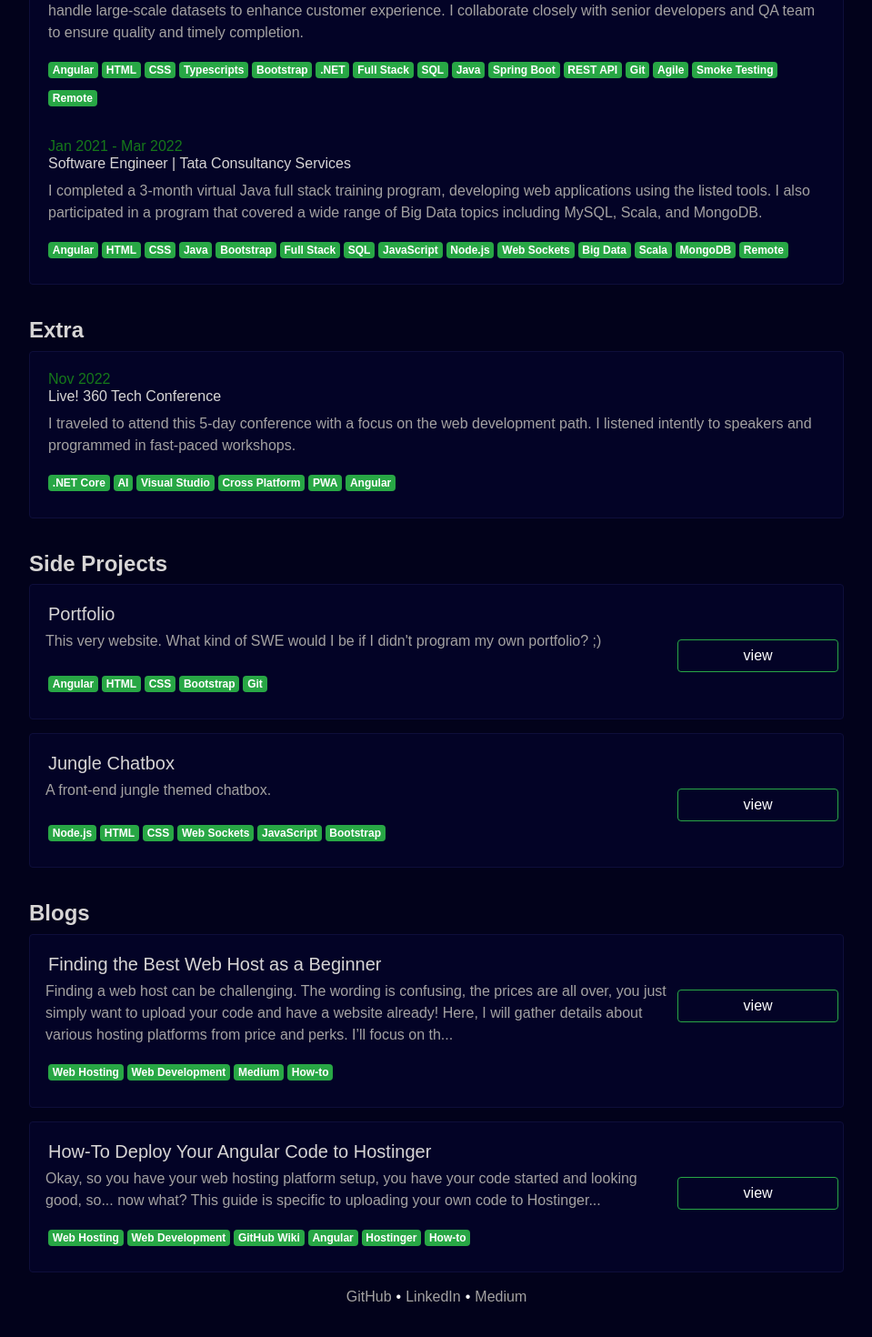
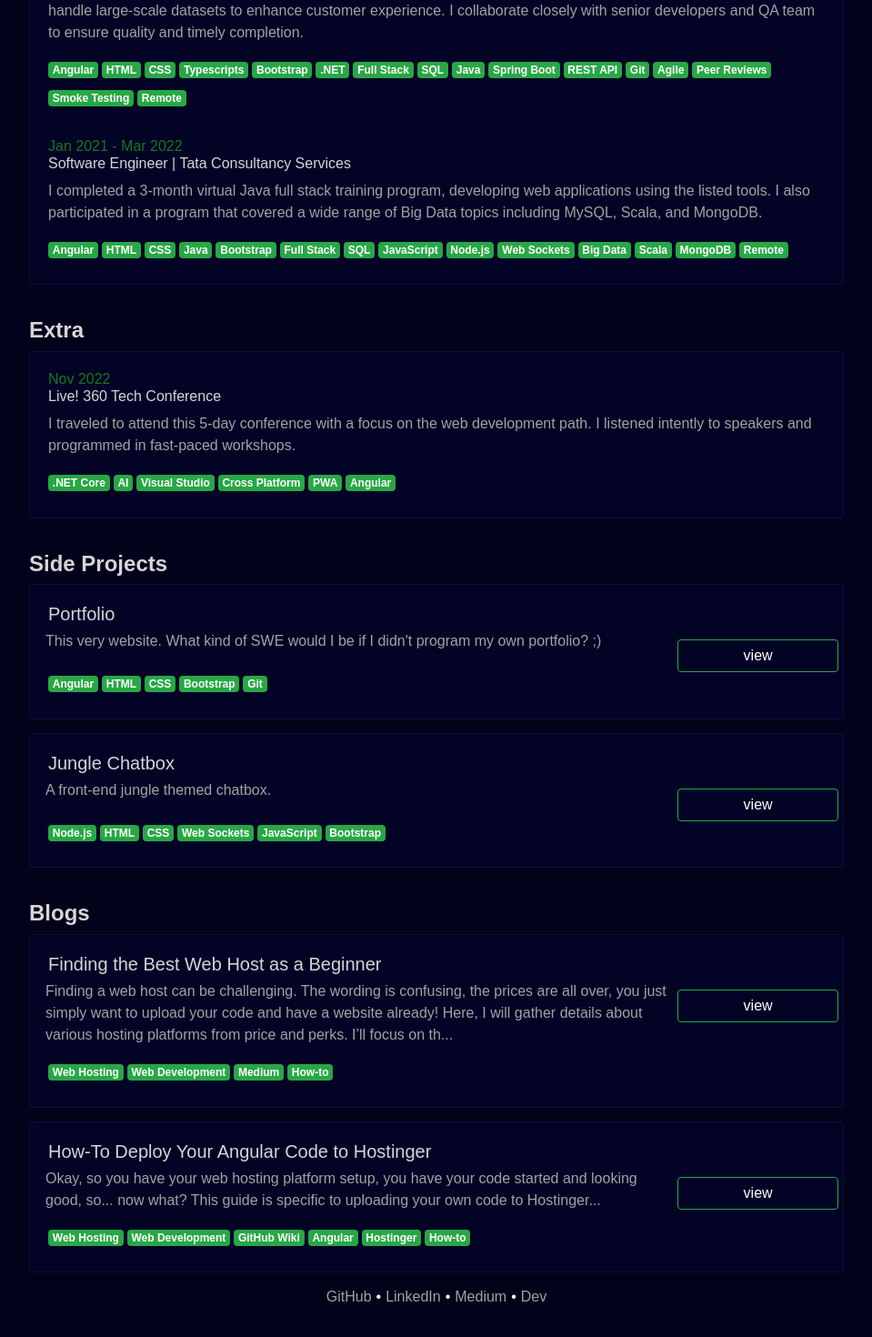
Before and after one commit to ayyjayy2/Portfolio, an Angular app: page /#/home in a window 1280 px wide. Shown: the part 508-1978 px from the top of the page at 91% size, without its empty margins (160-1119 px from the left). Built offline with nearby package versions, Linux system fonts and the light colour scheme.

Commit message:
add 'peer review' to SS pill, fixed jungle chatbox link, add dev.to as a footer link

```diff
--- a/src/app/home/home.component.html
+++ b/src/app/home/home.component.html
@@ -49,6 +49,7 @@
                     <span class="badge badge-success">REST API</span>
                     <span class="badge badge-success">Git</span>
                     <span class="badge badge-success">Agile</span>
+                    <span class="badge badge-success">Peer Reviews</span>
                     <span class="badge badge-success">Smoke Testing</span>
                     <span class="badge badge-success">Remote</span>
 
@@ -122,7 +123,7 @@
                         <h5 class="card-title">Jungle Chatbox</h5>
                         <div class="row">
                             <p class="left-detail">A front-end jungle themed chatbox.</p>
-                            <a target="_blank" class="right-detail btn btn-outline-success blog-link stretched-link" href="https://github.com/ayyjayy2/Portfolio">view</a>
+                            <a target="_blank" class="right-detail btn btn-outline-success blog-link stretched-link" href="https://github.com/ayyjayy2/Jungle-Chatbox">view</a>
                         </div>
                         <span class="badge badge-success">Node.js</span>
                         <span class="badge badge-success">HTML</span>
@@ -176,5 +177,7 @@
         <a target="_blank" href="https://www.linkedin.com/in/alaynajohnston98/">LinkedIn</a>
         <span>&#8226;</span>
         <a target="_blank" href="https://medium.com/@laynsleaf">Medium</a>
+        <span>&#8226;</span>
+        <a target="_blank" href="https://dev.to/laynsleaf">Dev</a>
     </div>
 </div>
```
